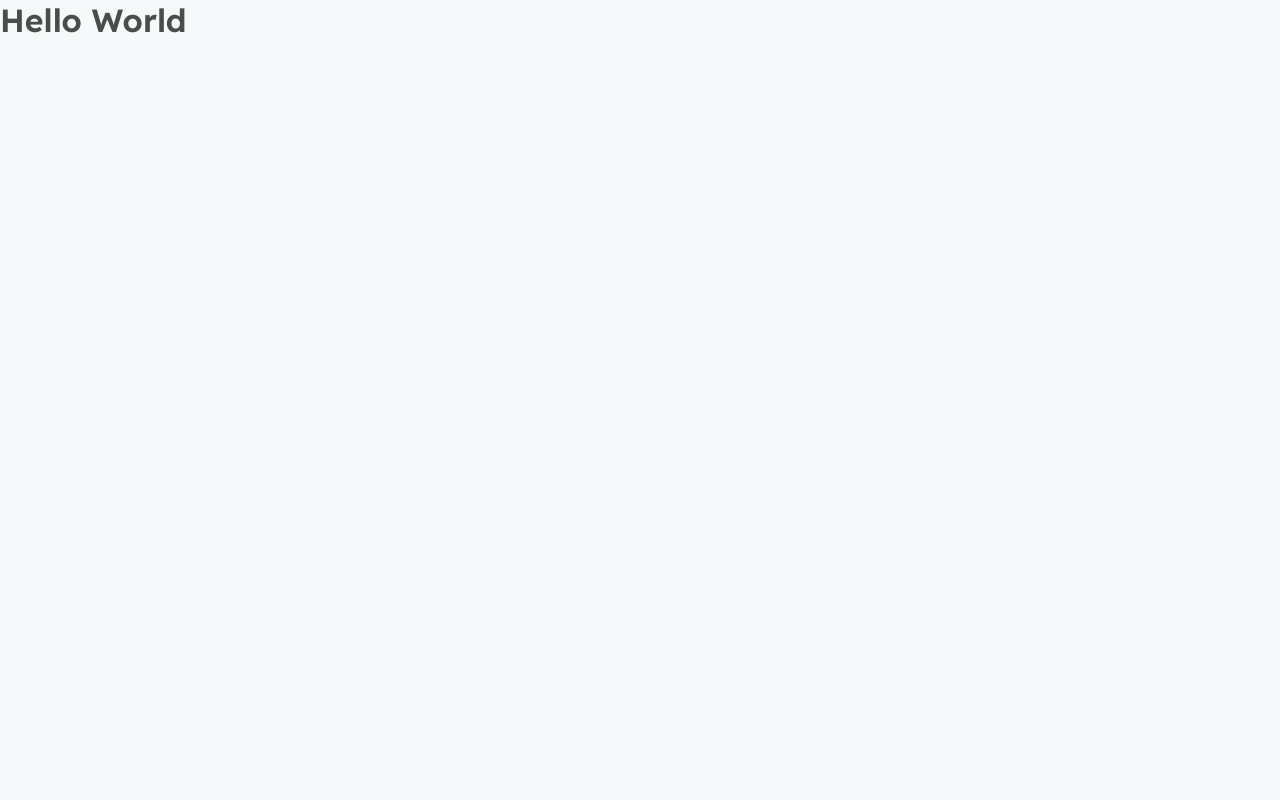
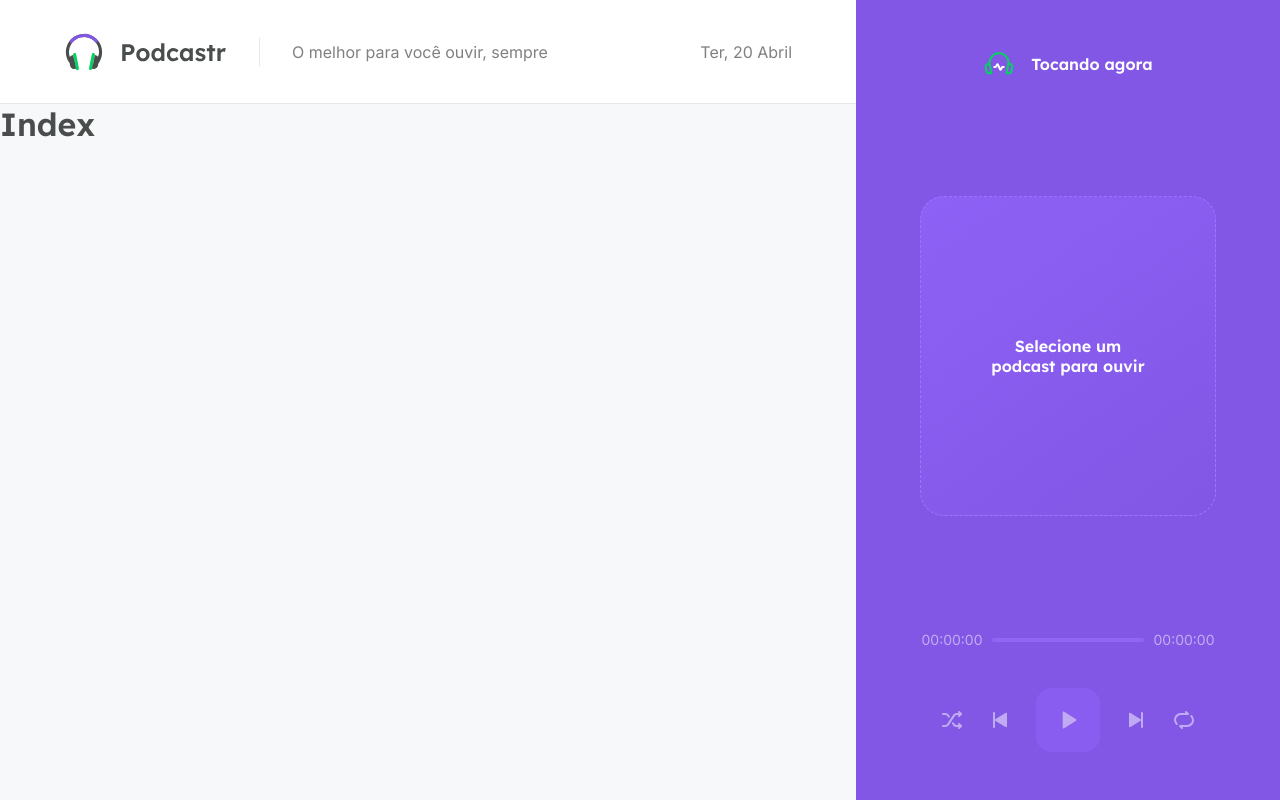
Before and after one commit to willianba/podcastr, a Next.js app: page / in a window 1280 px wide. Built offline with nearby package versions, Linux system fonts and the light colour scheme.

Commit message:
add player and header

```diff
--- a/package.json
+++ b/package.json
@@ -8,6 +8,7 @@
     "start": "next start"
   },
   "dependencies": {
+    "date-fns": "^2.21.1",
     "next": "10.1.3",
     "react": "17.0.2",
     "react-dom": "17.0.2",
--- /dev/null
+++ b/src/components/Header/index.tsx
@@ -0,0 +1,17 @@
+import format from "date-fns/format";
+import ptBR from "date-fns/locale/pt-BR";
+import styles from "./styles.module.scss";
+
+export function Header() {
+  const currentDate = format(new Date(), "EEEEEE, d MMMM", {
+    locale: ptBR,
+  });
+
+  return (
+    <header className={styles.headerContainer}>
+      <img src="/logo.svg" alt="Podcastr" />
+      <p>O melhor para você ouvir, sempre</p>
+      <span>{currentDate}</span>
+    </header>
+  );
+}
--- /dev/null
+++ b/src/components/Header/styles.module.scss
@@ -0,0 +1,19 @@
+.headerContainer {
+  background: var(--white);
+  height: 6.5rem;
+  display: flex;
+  align-items: center;
+  padding: 2rem 4rem;
+  border-bottom: 1px solid var(--gray-100);
+
+  p {
+    margin-left: 2rem;
+    padding: 0.25rem 0 0.25rem 2rem;
+    border-left: 1px solid var(--gray-100);
+  }
+
+  span {
+    margin-left: auto;
+    text-transform: capitalize;
+  }
+}
--- /dev/null
+++ b/src/components/Player/index.tsx
@@ -0,0 +1,44 @@
+import styles from "./styles.module.scss";
+
+export function Player() {
+  return (
+    <div className={styles.playerContainer}>
+      <header>
+        <img src="/playing.svg" alt="Tocando agora" />
+        <strong>Tocando agora</strong>
+      </header>
+
+      <div className={styles.emptyPlayer}>
+        <strong>Selecione um podcast para ouvir</strong>
+      </div>
+
+      <footer className={styles.empty}>
+        <div className={styles.progress}>
+          <span>00:00:00</span>
+          <div className={styles.slider}>
+            <div className={styles.emptySlider} />
+          </div>
+          <span>00:00:00</span>
+        </div>
+
+        <div className={styles.buttons}>
+          <button type="button">
+            <img src="/shuffle.svg" alt="Embaralhar" />
+          </button>
+          <button type="button">
+            <img src="/play-previous.svg" alt="Tocar anterior" />
+          </button>
+          <button type="button" className={styles.playButton}>
+            <img src="/play.svg" alt="Tocar" />
+          </button>
+          <button type="button">
+            <img src="/play-next.svg" alt="Tocar próxima" />
+          </button>
+          <button type="button">
+            <img src="/repeat.svg" alt="Repetir" />
+          </button>
+        </div>
+      </footer>
+    </div>
+  );
+}
--- /dev/null
+++ b/src/components/Player/styles.module.scss
@@ -0,0 +1,92 @@
+.playerContainer {
+  padding: 3rem 4rem;
+  width: 26.5rem;
+  height: 100vh;
+
+  background: var(--purple-500);
+  color: var(--white);
+
+  display: flex;
+  flex-direction: column;
+  align-items: center;
+  justify-content: space-between;
+
+  header {
+    display: flex;
+    align-items: center;
+    gap: 1rem;
+  }
+
+  strong {
+    font-family: Lexend, sans-serif;
+    font-weight: 600;
+  }
+
+  footer {
+    align-self: stretch;
+
+    &.empty {
+      opacity: 0.5;
+    }
+  }
+}
+
+.emptyPlayer {
+  width: 100%;
+  height: 20rem;
+  border: 1.5px dashed var(--purple-300);
+  border-radius: 1.5rem;
+  background: linear-gradient(143.8deg, rgba(145, 100, 250, 0.8) 0%, rgba(0, 0, 0, 0) 100%);
+
+  padding: 4rem;
+  text-align: center;
+
+  display: flex;
+  align-items: center;
+  justify-content: center;
+}
+
+.progress {
+  display: flex;
+  align-items: center;
+  gap: 0.5rem;
+  font-size: 0.875rem;
+
+  span {
+    display: inline-block;
+    width: 4rem;
+    text-align: center;
+  }
+
+  .slider {
+    flex: 1;
+
+    .emptySlider {
+      width: 100%;
+      height: 4px;
+      background: var(--purple-300);
+      border-radius: 2px;
+    }
+  }
+}
+
+.buttons {
+  display: flex;
+  align-items: center;
+  justify-content: center;
+  margin-top: 2.5rem;
+  gap: 1.5rem;
+
+  button {
+    background: transparent;
+    border: 0;
+    font-size: 0;
+
+    &.playButton {
+      width: 4rem;
+      height: 4rem;
+      border-radius: 1rem;
+      background: var(--purple-400);
+    }
+  }
+}
--- a/src/pages/_app.tsx
+++ b/src/pages/_app.tsx
@@ -1,7 +1,18 @@
 import "../styles/global.scss";
+import { Header } from "../components/Header";
+import { Player } from "../components/Player";
+import styles from "../styles/app.module.scss";
 
 function MyApp({ Component, pageProps }) {
-  return <Component {...pageProps} />;
+  return (
+    <div className={styles.wrapper}>
+      <main>
+        <Header />
+        <Component {...pageProps} />
+      </main>
+      <Player />
+    </div>
+  );
 }
 
 export default MyApp;
--- a/src/pages/index.tsx
+++ b/src/pages/index.tsx
@@ -1,3 +1,5 @@
+import { Header } from "../components/Header";
+
 export default function Home() {
-  return <h1>Hello World</h1>;
+  return <h1>Index</h1>;
 }
--- /dev/null
+++ b/src/styles/app.module.scss
@@ -0,0 +1,7 @@
+.wrapper {
+  display: flex;
+
+  main {
+    flex: 1;
+  }
+}
```
Also changed, not shown: 1 other file (tests, documents, lock files or other folders).
